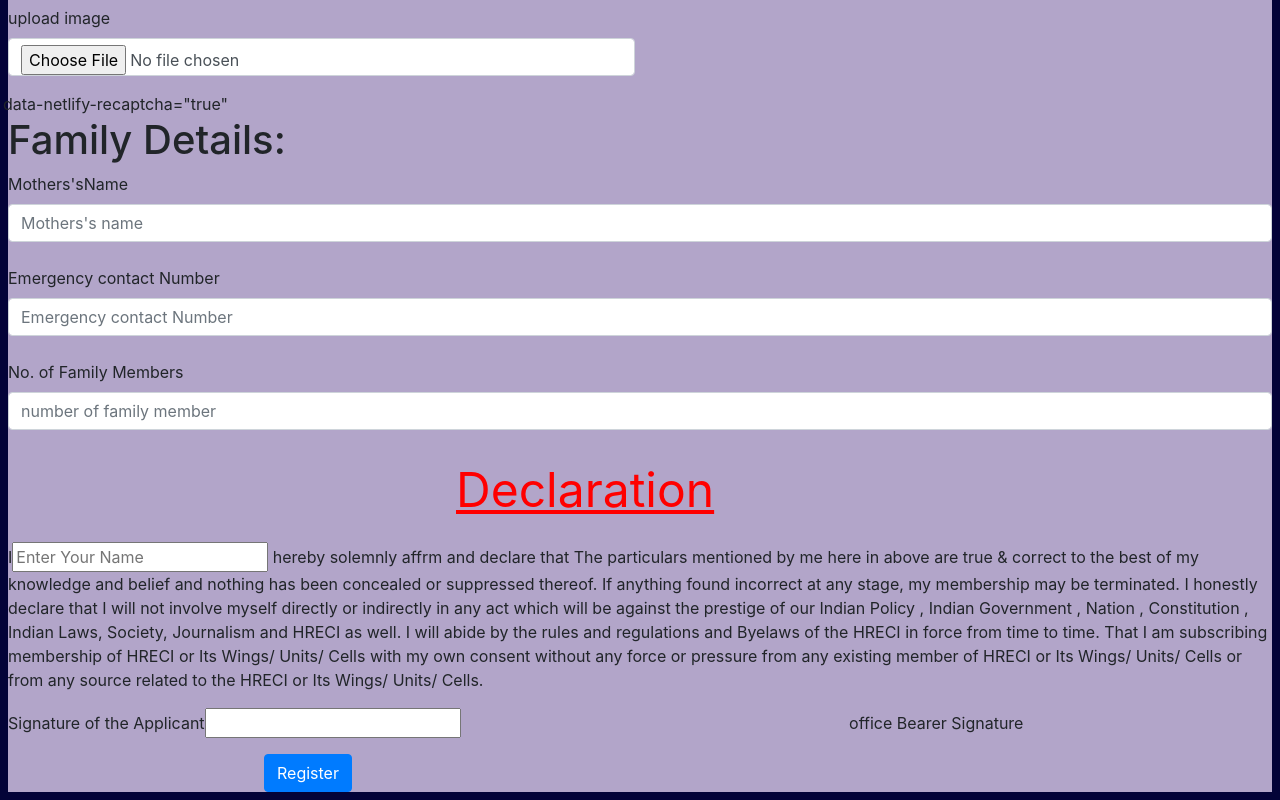
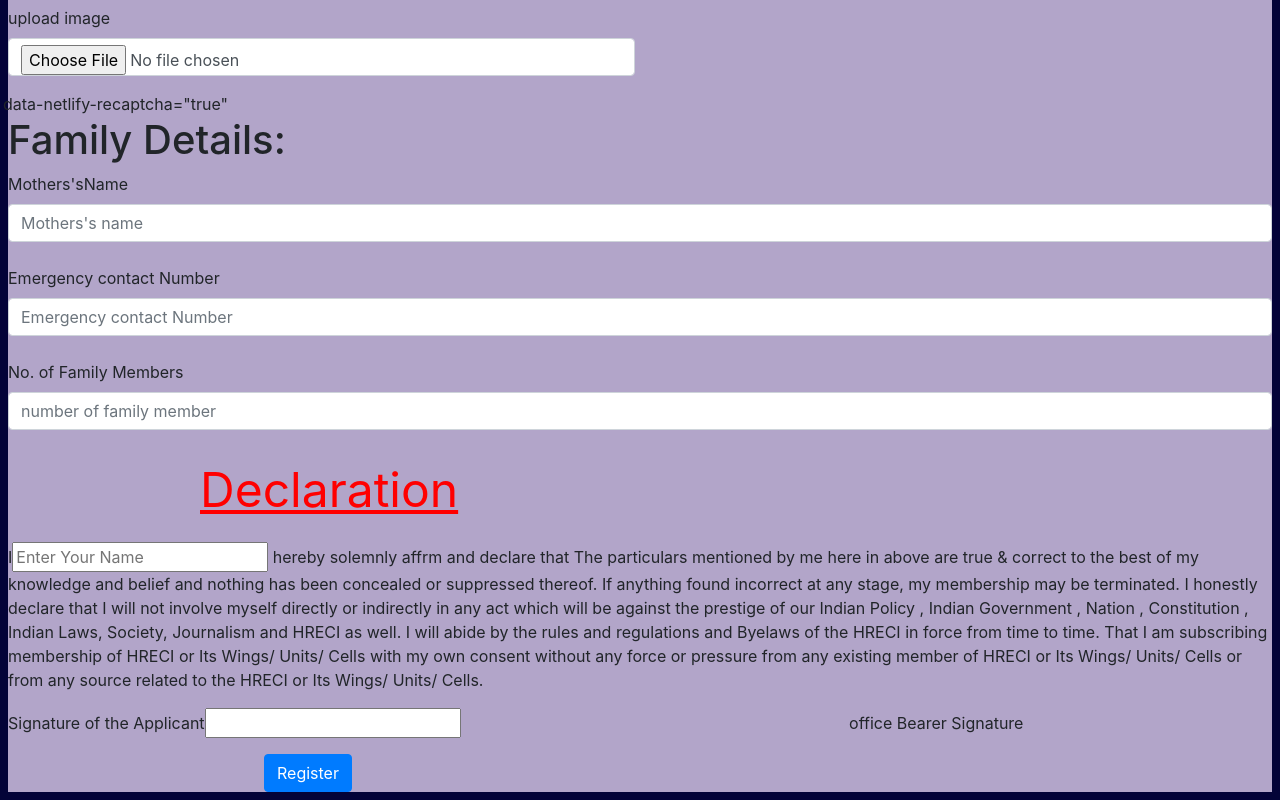
Before and after one commit to Awaizpasha12/register, a plain HTML site: page form.html in a window 1280 px wide. Shown: the part 1414-2214 px from the top of the page. Drawn offline with nearby package versions, Linux system fonts and the light colour scheme.

Commit message:
Update form.html

```diff
--- a/form.html
+++ b/form.html
@@ -178,7 +178,7 @@
                             </div>
                             </div><br>
 
-                            <p id="head"><u style="color:red;margin-left:35vw;font-size:6vh">Declaration</u></p>
+                            <p id="head"><u style="color:red;margin-left:15vw;font-size:6vh">Declaration</u></p>
                             <p id="dec">I<input type="text" placeholder="Enter Your Name" id="declarationnaame"> hereby solemnly affrm and declare that The
                                     particulars mentioned by me here in above are true & correct to the best of my knowledge and belief
                                     and nothing has been concealed or suppressed thereof. If anything found incorrect at any stage, my
```
